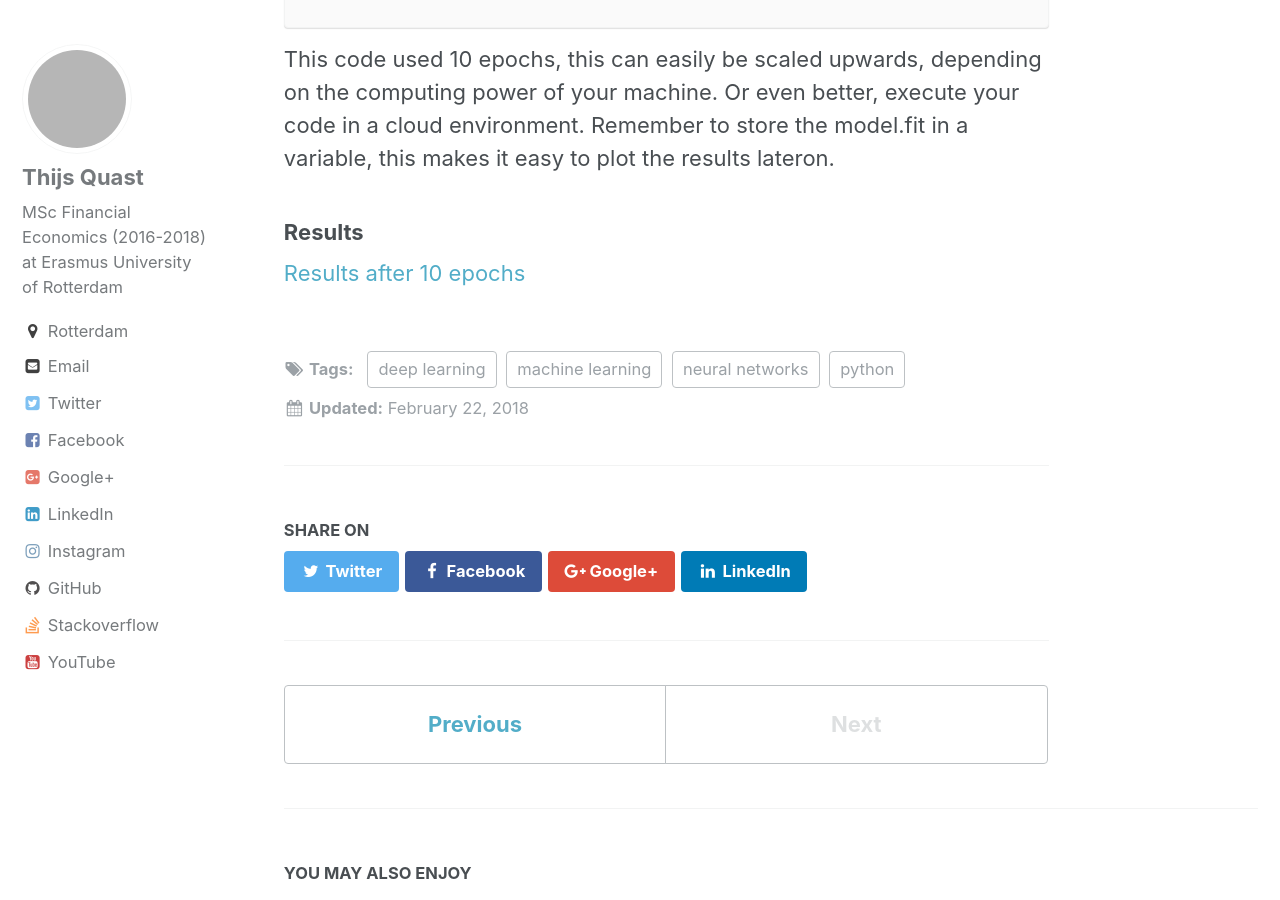
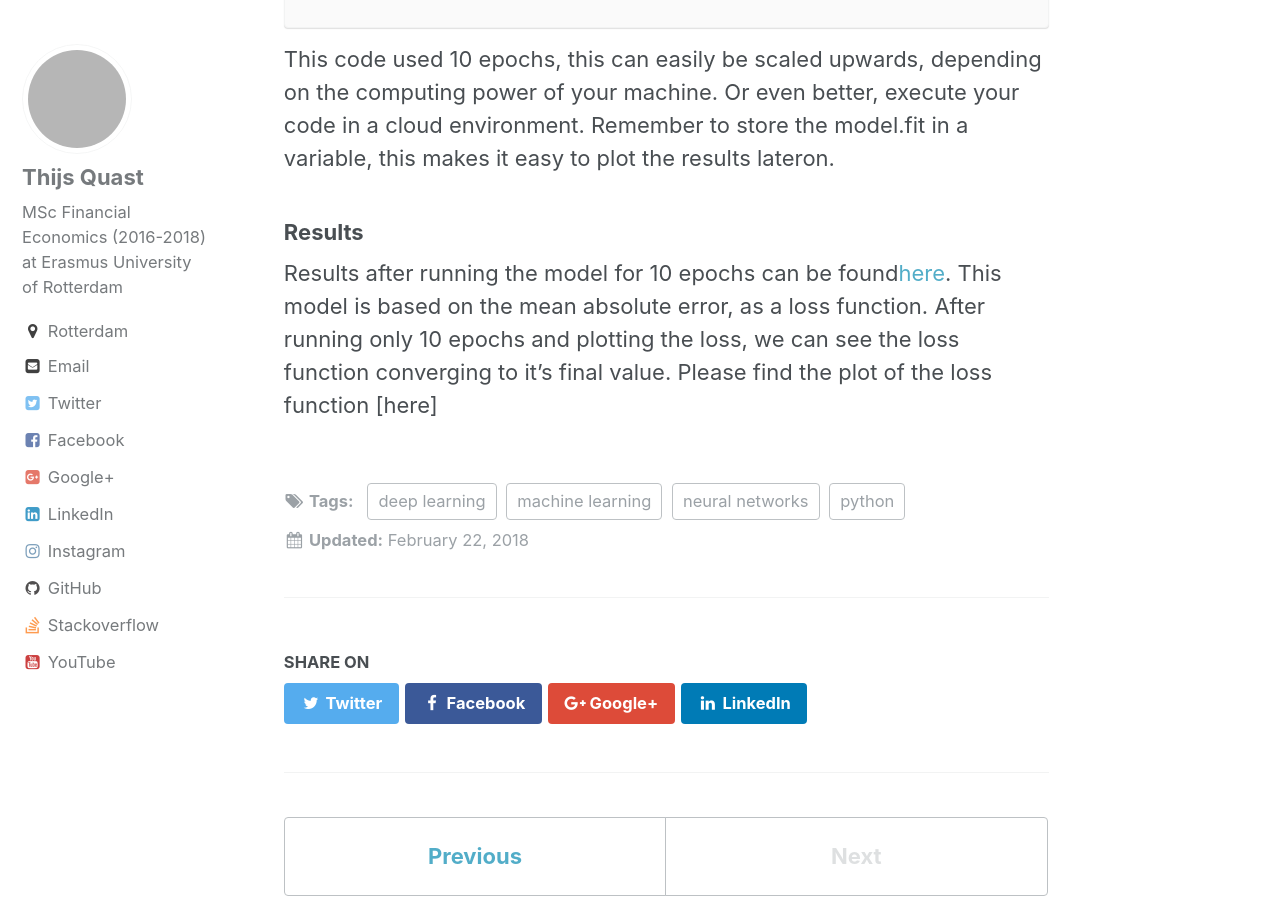
Before and after one commit to Thijsq/thijsq.github.io, a Jekyll site: the page built from _posts/2018-02-22-nn-sales-prediction.md, in a window 1280 px wide and 900 px high, scrolled down 2629 px. Built offline with Jekyll 4.4.1, drawn with Linux system fonts in a browser that asks for light colours; grey boxes are pictures that could not be loaded.

Commit message:
Update 2018-02-22-nn-sales-prediction.md

```diff
--- a/_posts/2018-02-22-nn-sales-prediction.md
+++ b/_posts/2018-02-22-nn-sales-prediction.md
@@ -54,4 +54,4 @@ Sequential_feature_scaled = model.fit(X,y,batch_size=2048,epochs=10)
 This code used 10 epochs, this can easily be scaled upwards, depending on the computing power of your machine. Or even better, execute your code in a cloud environment. Remember to store the model.fit in a variable, this makes it easy to plot the results lateron.
 
 ### Results
-[Results after 10 epochs]({{ "/assets/week2.png" | absolute_url }})
+Results after running the model for 10 epochs can be found[here]({{ "/assets/week2.png" | absolute_url }}). This model is based on the mean absolute error, as a loss function. After running only 10 epochs and plotting the loss, we can see the loss function converging to it's final value. Please find the plot of the loss function [here]
```
